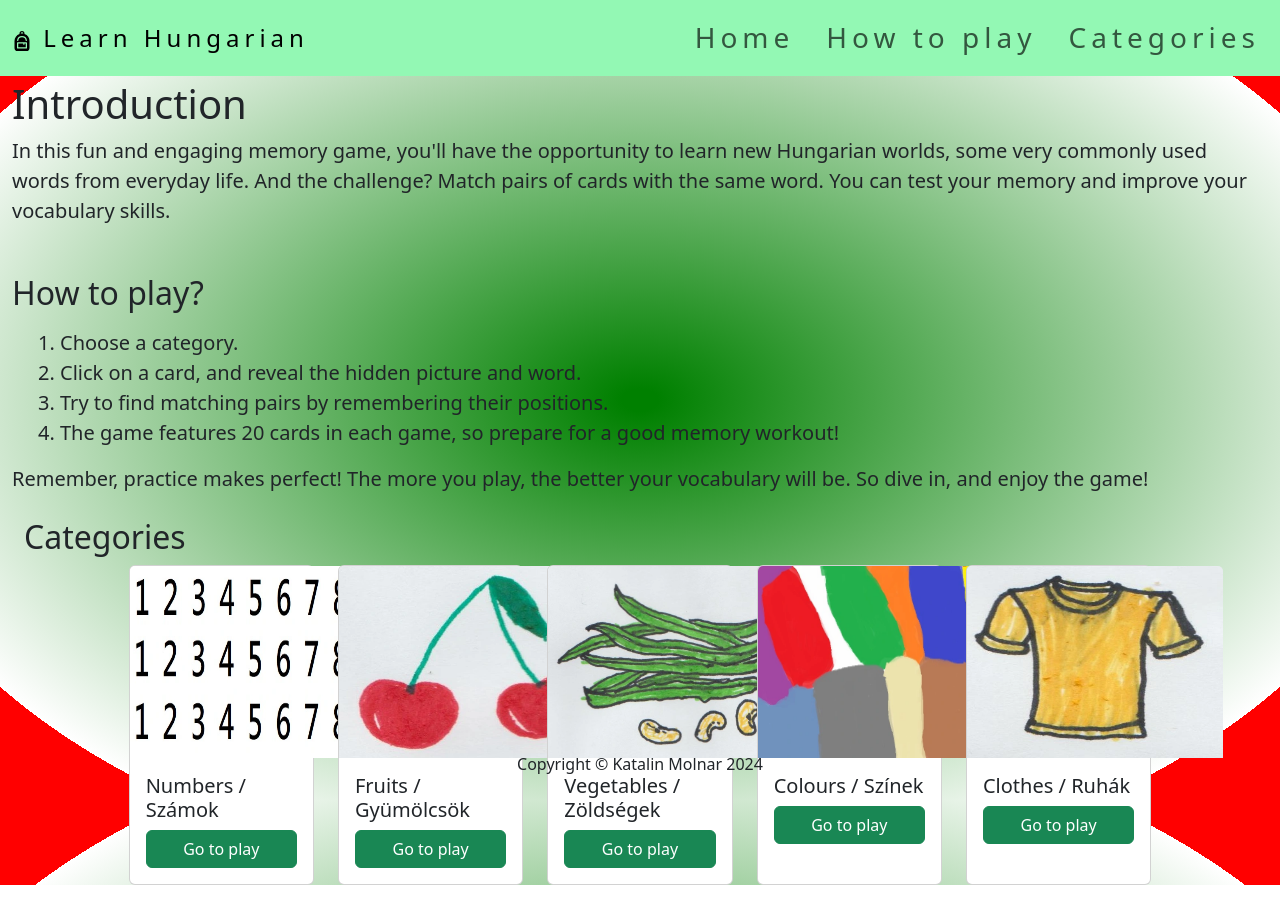
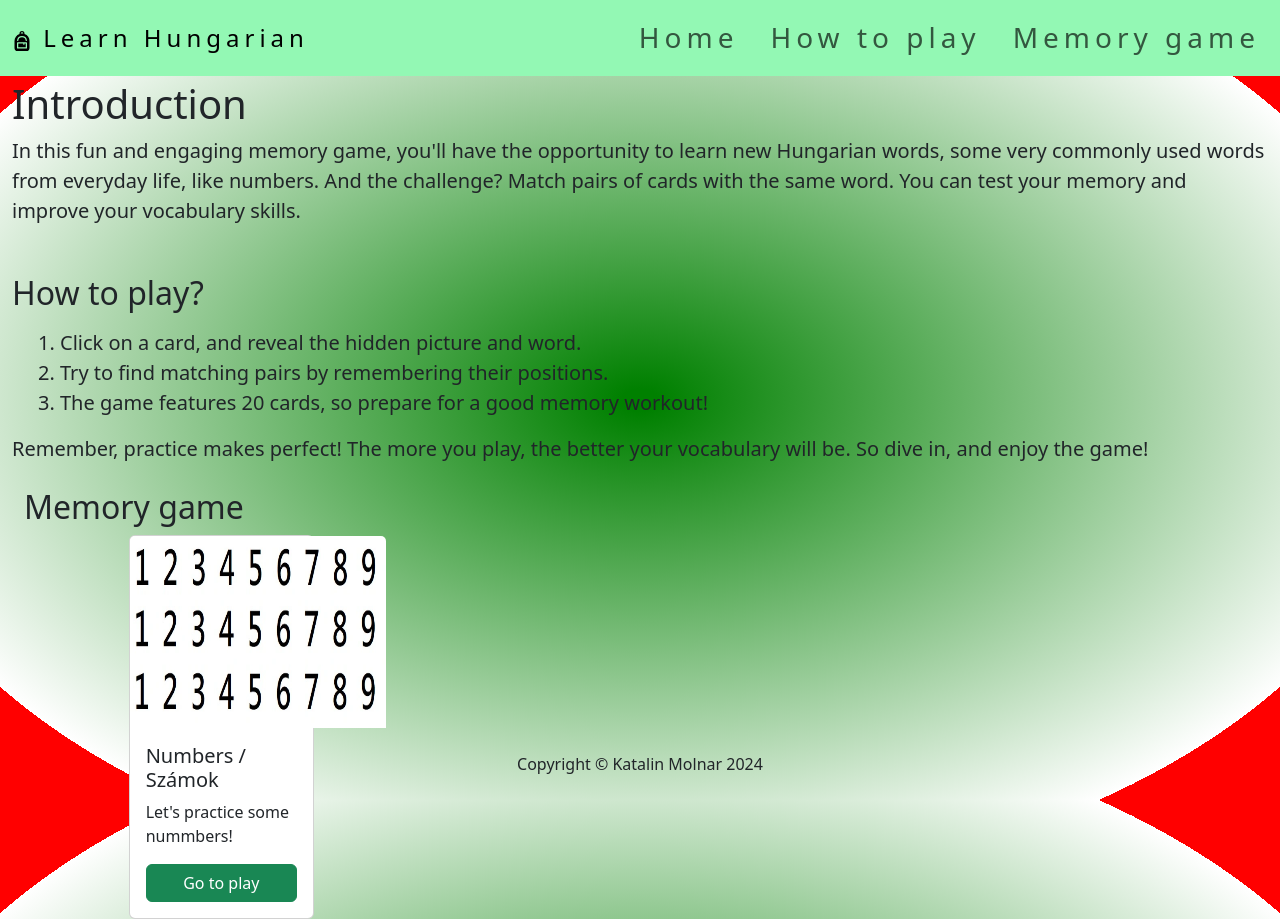
Before and after one commit to molnarlin/learn-hungarian-for-kids-game, a website: page index.html in a window 1280 px wide. Before the commit the page ends 885 px from the top, so only its background shows below. Drawn offline with nearby package versions, Linux system fonts and the light colour scheme.

Commit message:
website simplified for one game

```diff
--- a/assets/js/script.js
+++ b/assets/js/script.js
@@ -158,4 +158,4 @@ function resetGame(){
     progressBar.style.width = `${progressPercentage}%`;
     };
 
-    module.exports = {flipCard, cards, matchedCards};
+    exports = {flipCard, cards, matchedCards};
--- a/index.html
+++ b/index.html
@@ -3,7 +3,7 @@
 <head>
     <meta charset="utf-8">
     <meta name="viewport" content="width=device-width, initial-scale=1.0">
-    <title>Hungarian learning app for children</title>
+    <title>Hungarian learning app for children with numbers</title>
     <link rel="preconnect" href="https://fonts.googleapis.com">
     <link rel="preconnect" href="https://fonts.gstatic.com" crossorigin>
     <link href="https://fonts.googleapis.com/css2?family=Roboto:ital,wght@0,100;0,300;0,400;0,500;0,700;0,900;1,100;1,300;1,400;1,500;1,700;1,900&display=swap" rel="stylesheet">
@@ -32,7 +32,7 @@
                     <a class="nav-link" href="#how-to-play">How to play</a>
                   </li>
                   <li class="nav-item">
-                    <a class="nav-link" href="categories.html">Categories</a>
+                    <a class="nav-link" href="game.html">Memory game</a>
                   </li>
                 </ul>
               </div>
@@ -44,7 +44,7 @@
       <div class="row main-content">
         <div class="col-12">
         <h1>Introduction</h1>
-        <p>In this fun and engaging memory game, you'll have the opportunity to learn new Hungarian worlds, some very commonly used words from everyday life.
+        <p>In this fun and engaging memory game, you'll have the opportunity to learn new Hungarian words, some very commonly used words from everyday life, like numbers.
            And the challenge? Match pairs of cards with the same word. You can test your memory and improve your vocabulary skills.</p>
       </div>
     </div>
@@ -54,10 +54,9 @@
         <div class="col-12">
       <h2>How to play?</h2>
       <ol class="m-3">
-        <li>Choose a category.</li>
         <li>Click on a card, and reveal the hidden picture and word.</li>
         <li>Try to find matching pairs by remembering their positions.</li>
-        <li>The game features 20 cards in each game, so prepare for a good memory workout!</li>
+        <li>The game features 20 cards, so prepare for a good memory workout!</li>
       </ol>
       <p>Remember, practice makes perfect! The more you play, the better your vocabulary will be. So dive in, and enjoy the game!</p>
       </div>
@@ -66,52 +65,17 @@
     <div class="container-fluid mt-2" id="categories">
       <div class="row mx-auto">
         <div class="col-12">
-      <h2>Categories</h2>
+      <h2>Memory game</h2>
       </div>
         <div class="col-2 d-flex justify-content-center offset-1">
           <div class="card pl-5">
             <img src="assets/images/numbers.webp" class="card-img-top" alt="picture of numbers">
           <div class="card-body">
             <h5 class="card-title">Numbers / Számok</h5>
-            <a href="categories.html" class="btn btn-success w-100">Go to play</a>
+            <p>Let's practice some nummbers!</p>
+            <a href="game.html" class="btn btn-success w-100">Go to play</a>
           </div>
         </div>
-      </div>
-      <div class="col-2 d-flex justify-content-center">
-        <div class="card">
-          <img src="assets/images/cherry.webp" class="card-img-top" alt="picture of fruits">
-        <div class="card-body">
-          <h5 class="card-title">Fruits / Gyümölcsök</h5>
-          <a href="categories.html" class="btn btn-success w-100">Go to play</a>
-        </div>
-      </div>
-      </div>
-      <div class="col-2 d-flex justify-content-center">
-        <div class="card">
-          <img src="assets/images/beans.webp" class="card-img-top" alt="picture of vegetables">
-        <div class="card-body">
-          <h5 class="card-title">Vegetables / Zöldségek</h5>
-          <a href="categories.html" class="btn btn-success w-100">Go to play</a>
-        </div>
-      </div>
-      </div>
-      <div class="col-2 d-flex justify-content-center">
-        <div class="card">
-          <img src="assets/images/colors.webp" class="card-img-top" alt="picture of colours">
-        <div class="card-body">
-          <h5 class="card-title">Colours / Színek</h5>
-          <a href="categories.html" class="btn btn-success w-100">Go to play</a>
-        </div>
-      </div>
-      </div>
-      <div class="col-2 d-flex justify-content-center">
-        <div class="card">
-          <img src="assets/images/t-shirt.webp" class="card-img-top" alt="picture of clothes">
-        <div class="card-body">
-          <h5 class="card-title">Clothes / Ruhák</h5>
-          <a href="categories.html" class="btn btn-success w-100">Go to play</a>
-        </div>
-      </div>
       </div>
     </div>
     </div>
```
Also changed, not shown: game.html (renamed from categories.html, +3 -16 lines), assets/images/beans.webp (deleted), assets/images/cherry.webp (deleted), assets/images/colors.webp (deleted), assets/images/dropdown.gif (deleted), assets/images/t-shirt.webp (deleted).
